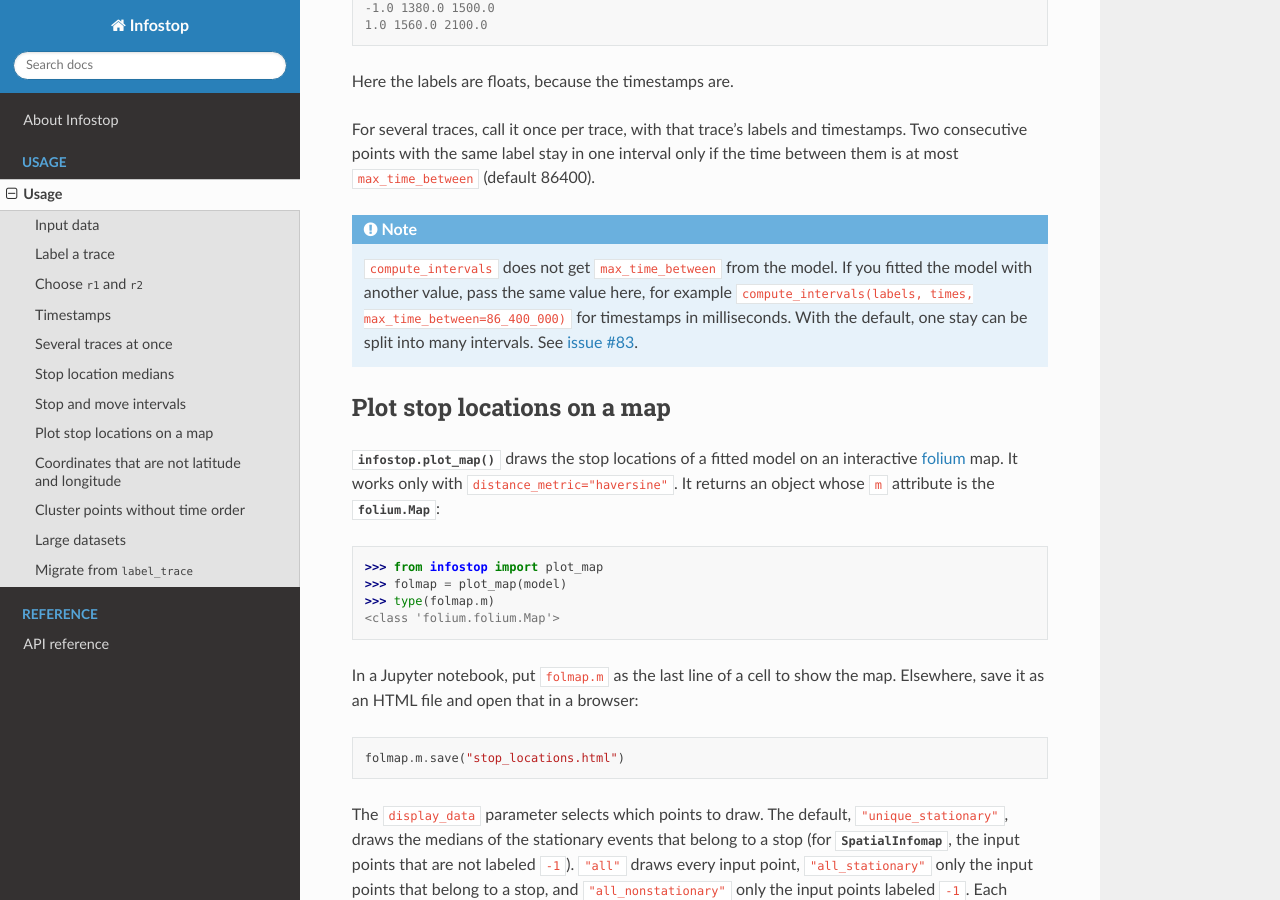
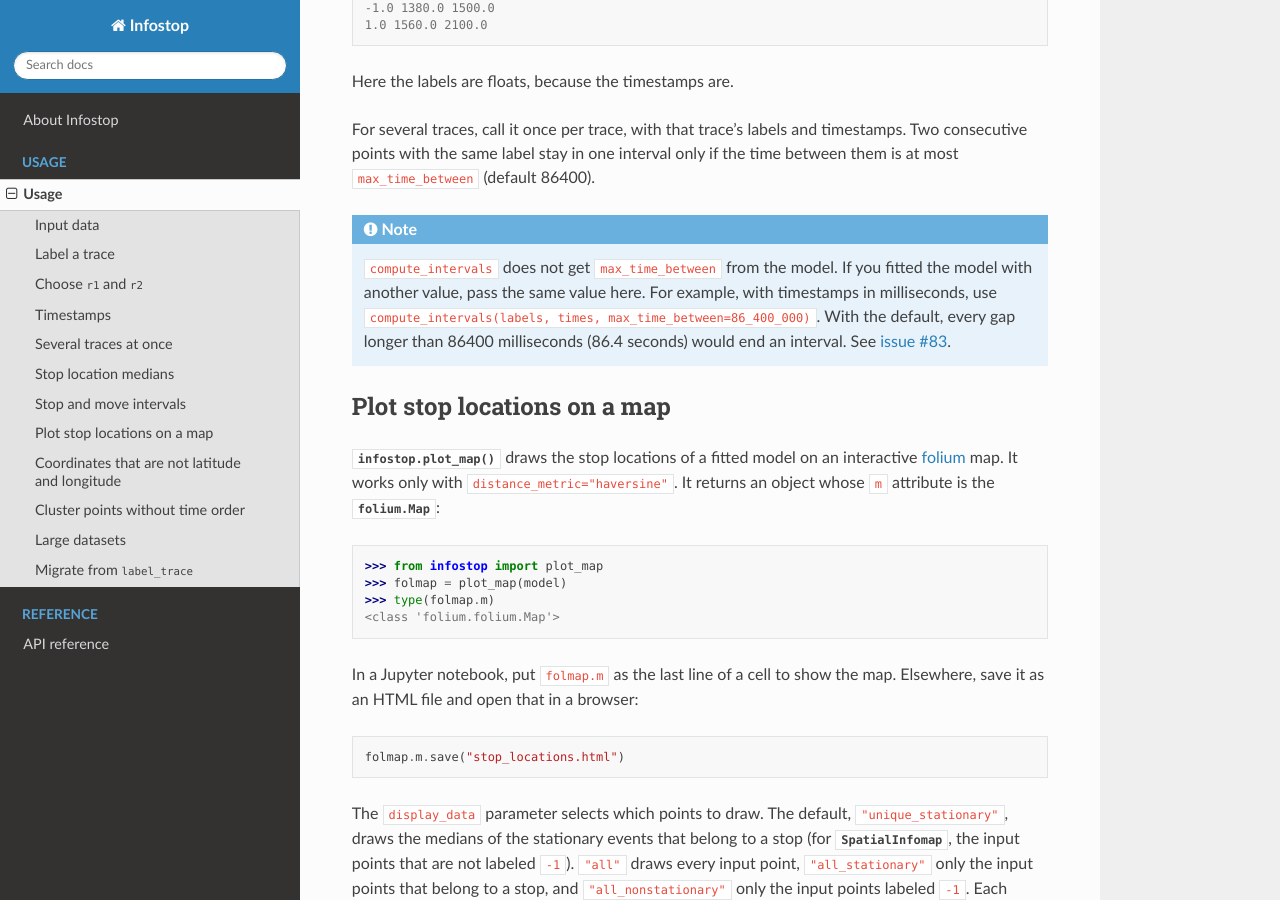
Before and after one commit to ulfaslak/infostop, a Sphinx documentation site: the page built from docs/usage/usage.rst, in a window 1280 px wide and 900 px high, scrolled down 4238 px. Built offline with Sphinx 7.4.7 and the Read the Docs theme 3.1.0, drawn with Linux system fonts in a browser that asks for light colours.

Commit message:
docs: say when the default max_time_between splits a stay
Co-Authored-By: Claude Opus 5.5 <noreply@anthropic.com>

```diff
--- a/docs/usage/usage.rst
+++ b/docs/usage/usage.rst
@@ -224,10 +224,11 @@ only if the time between them is at most ``max_time_between`` (default
 .. note::
 
    ``compute_intervals`` does not get ``max_time_between`` from the model.
-   If you fitted the model with another value, pass the same value here, for
-   example ``compute_intervals(labels, times, max_time_between=86_400_000)``
-   for timestamps in milliseconds. With the default, one stay can be split
-   into many intervals. See
+   If you fitted the model with another value, pass the same value here. For
+   example, with timestamps in milliseconds, use
+   ``compute_intervals(labels, times, max_time_between=86_400_000)``. With
+   the default, every gap longer than 86400 milliseconds (86.4 seconds) would
+   end an interval. See
    `issue #83 <https://github.com/ulfaslak/infostop/issues/83>`_.
 
 Plot stop locations on a map
```
